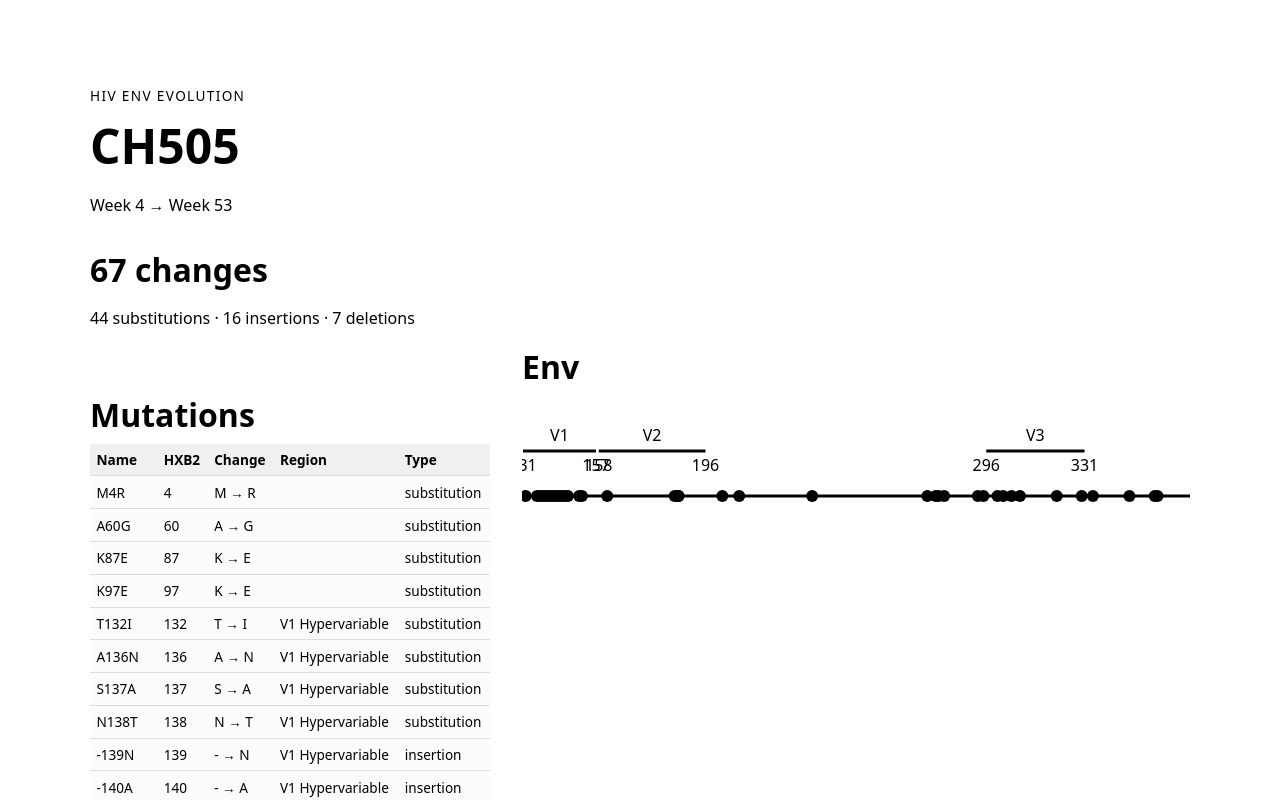
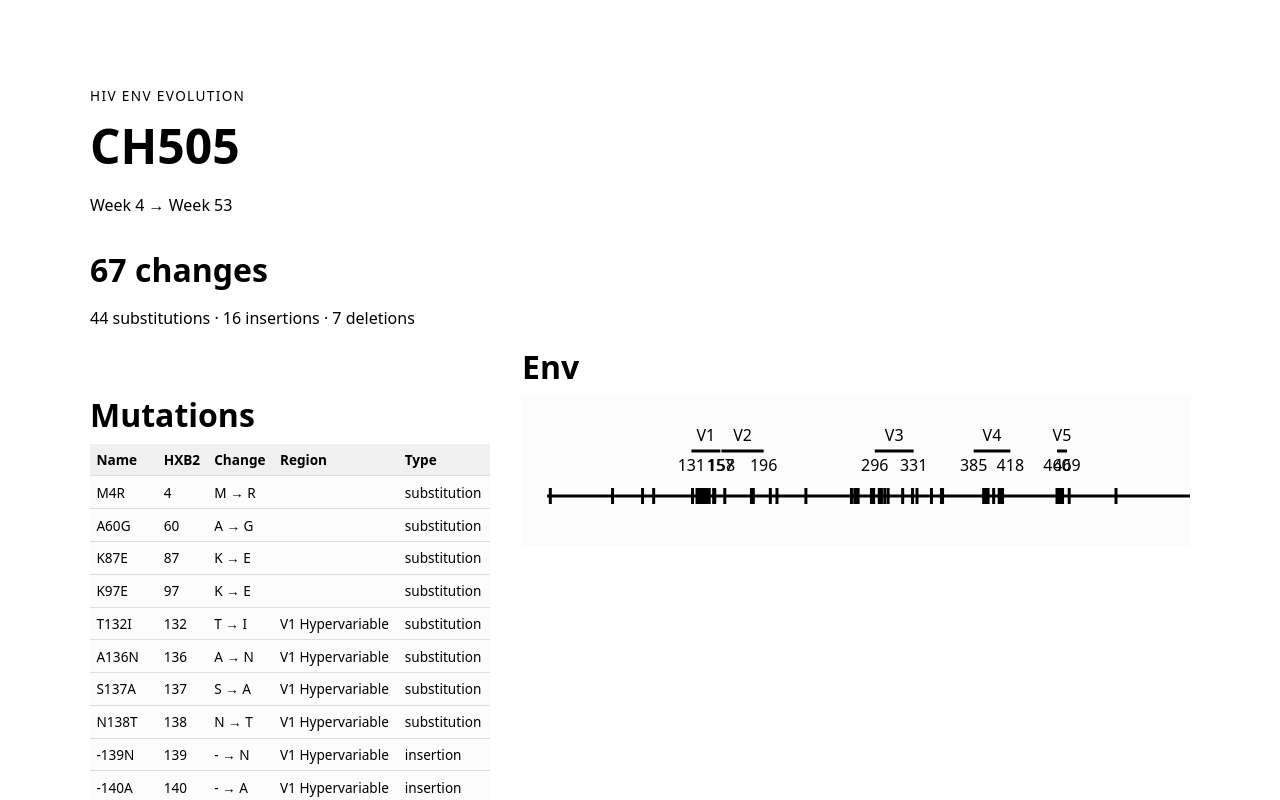
Before and after one commit to michtool/hiv-visualizer, a SvelteKit app: page / in a window 1280 px wide. Shown: the top 800 px of the page. Built offline with nearby package versions, Linux system fonts and the light colour scheme.

Commit message:
refine svg and add tooltip at mouse pointer

```diff
--- a/src/routes/+page.svelte
+++ b/src/routes/+page.svelte
@@ -9,14 +9,16 @@
         { name: "V4", start: 385, end: 418 },
         { name: "V5", start: 460, end: 469 }
     ];
-    const svgStart = 1;
-    const svgEnd = 950;
+    const svgStart = 25;
+    const svgEnd = 975;
 
-    const hxb2Start = 131;
-    const hxb2End = 469;
+    const hxb2Start = 1;
+    const hxb2End = 856;
 
+    let selectedMutation = $state<number | null>(null);
     let hoveredMutation = $state<number | null>(null);
-    let selectedMutation = $state<number | null>(null);
+    let tooltipX = $state(0);
+    let tooltipY = $state(0);
 
     const referenceWeek = 4;
     const comparisonWeek = 53;
@@ -37,12 +39,15 @@
     const totalChanges = mutations.length;
 
     function mapPosition(position: number) {
-    return (
-        svgStart +
-        ((position - hxb2Start) / (hxb2End - hxb2Start)) *
+        return (
+            svgStart +
+            ((position - hxb2Start) / (hxb2End - hxb2Start)) *
             (svgEnd - svgStart)
-    );
-}
+        );
+    }
+    function tooltipPosition(position: number) {
+        return `${(mapPosition(position) / 1000) * 100}%`;
+    }
 </script>
 
 <main>
@@ -110,9 +115,9 @@
             <div class="visualization-container">
                 <svg viewBox="0 0 1000 150" aria-label="HIV Env sequence map">
                     <line
-                        x1="50"
+                        x1={svgStart}
                         y1="100"
-                        x2="950"
+                        x2={svgEnd}
                         y2="100"
                         stroke="black"
                         stroke-width="3"
@@ -153,34 +158,58 @@
                     {/each}
 
                     {#each mutations as mutation}
-                        <circle
-                            cx={mapPosition(mutation.hxb2_position)}
-                            cy="100"
-                            r="6"
+                        <line class="mutation-mark"
+                            x1={mapPosition(mutation.hxb2_position)}
+                            y1="92"
+                            x2={mapPosition(mutation.hxb2_position)}
+                            y2="108"
                             class:selected={selectedMutation === mutation.hxb2_position}
                             role="button"
                             tabindex="0"
                             onclick={() => selectedMutation = mutation.hxb2_position}
-                            onmouseenter={() => hoveredMutation = mutation.hxb2_position}
                             onmouseleave={() => hoveredMutation = null}
                             onkeydown={(event) => {
                                 if (event.key === "Enter" || event.key === " " || event.key === "Return") {
                                     selectedMutation = mutation.hxb2_position;
                                 }
                             }}
+                            onmouseenter={(event) => {
+                                hoveredMutation = mutation.hxb2_position;
+                                tooltipX = event.clientX;
+                                tooltipY = event.clientY;
+                            }}
                         />
-                        {#if hoveredMutation === mutation.hxb2_position}
-                            <text
-                                x={mapPosition(mutation.hxb2_position)}
-                                y="135"
-                                text-anchor="middle"
-                            >
-                                {mutation.notation}
-                            </text>
-                        {/if}
+
                     {/each}
 
                 </svg>
+                    {#if hoveredMutation !== null}
+                        {#each mutations as mutation}
+                            {#if hoveredMutation === mutation.hxb2_position}
+                                <div
+                                    class="mutation-tooltip"
+                                    style:left={`${tooltipX - 50}px`}
+                                    style:top={`${tooltipY + 20}px`}
+                                >
+                                    <strong>{mutation.notation}</strong>
+                                    <span>HXB2 {mutation.hxb2_position}</span>
+                                    <span>Alignment {mutation.alignment_position}</span>
+                                    <span>{mutation.sequence_a} → {mutation.sequence_b}</span>
+
+                                    {#if mutation.region}
+                                        <span>
+                                            {mutation.region}
+                                            {#if mutation.hypervariable}
+                                                Hypervariable
+                                            {/if}
+                                        </span>
+                                    {/if}
+                                </div>
+                            {/if}
+                        {/each}
+                    {/if}
+
+
             </div>
         </section>
     </div>
@@ -279,22 +308,50 @@
     /* svg */
     .visualization-container {
         width: 100%;
-        overflow-x: auto;
+        overflow-x: scroll;
         overflow-y: hidden;
+        position: relative;
+
+    }
+
+
+    .mutation-tooltip {
+        position: fixed;
+        top: 10px;
+        left: 50%;
+
+        display: flex;
+        flex-direction: column;
+        gap: 0.15rem;
+
+        padding: 0.6rem 0.75rem;
+
+        background: white;
+        border: 1px solid #ddd;
+        border-radius: 6px;
+
+        font-size: 0.8rem;
+        white-space: nowrap;
+
+
+        pointer-events: none;
     }
     .visualization-container svg {
         width: 1000px;
         height: 150px;
         display: block;
+        background-color: #fcfcfc;
     }
-    circle {
+    .mutation-mark {
         cursor: pointer;
+        stroke-width: 3px;
+        stroke: black;
     }
 
-    circle.selected {
-        fill:yellow;
+    .mutation-mark.selected {
+        stroke:yellow;
     }
-    circle:hover {
-        fill:darkgray;
+    .mutation-mark:hover {
+        stroke:darkgray;
     }
 </style>
```
